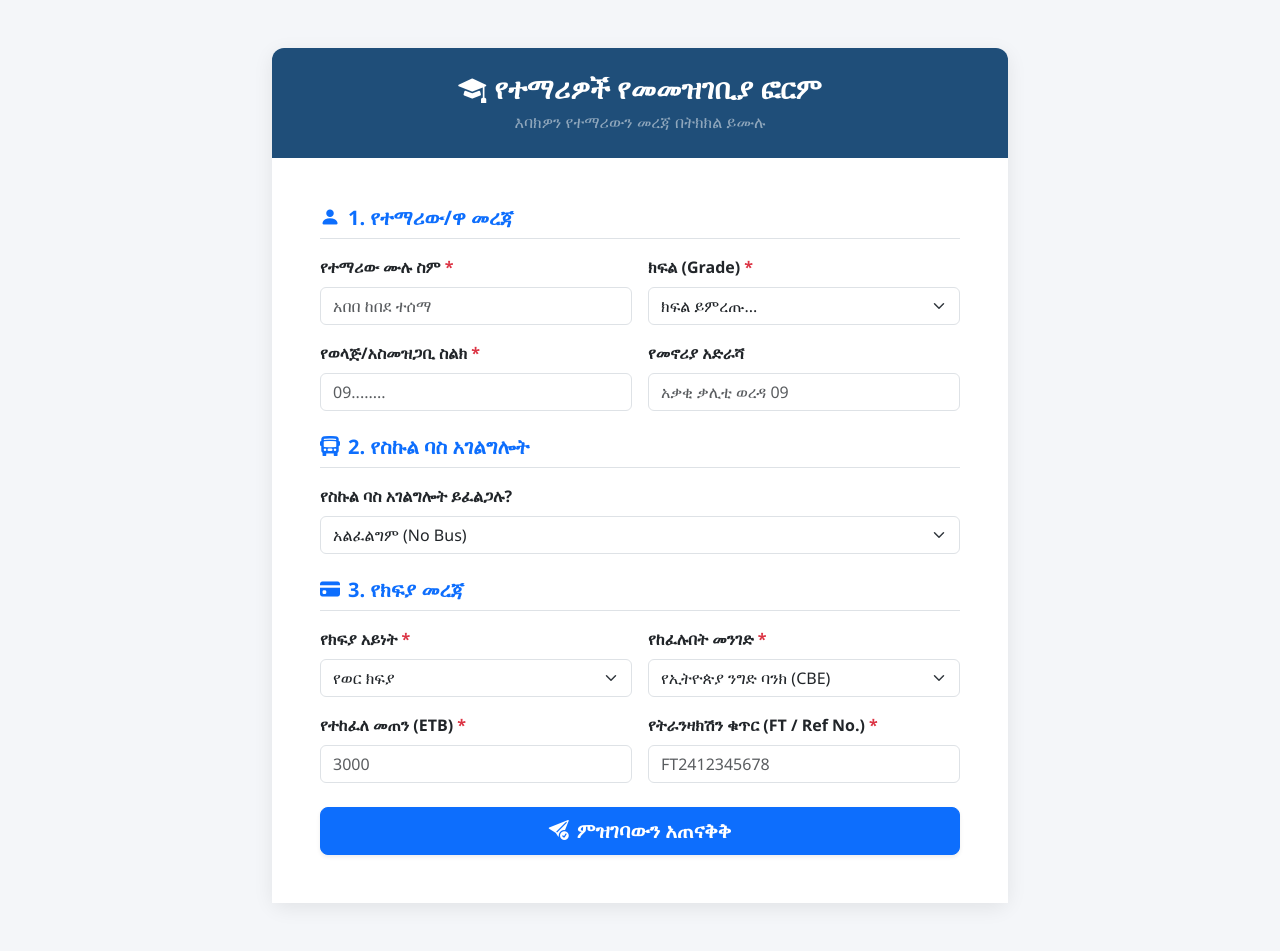
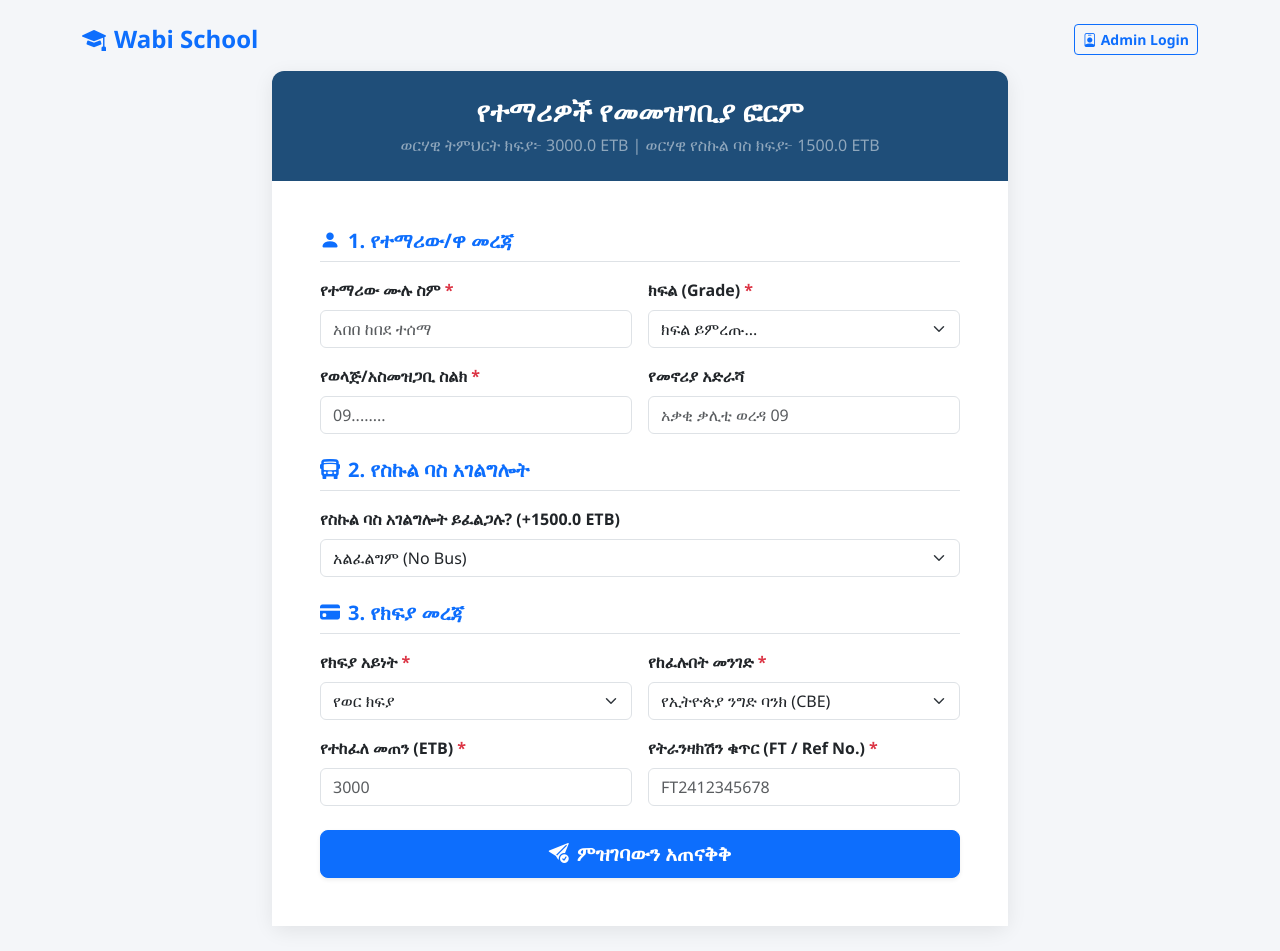
Before and after one commit to kiyya1/Kiyya_School_Manager, a Flask app: page / in a window 1280 px wide. After the commit the page ends 927 px from the top, so only its background shows below. Run offline with Flask 3, Linux system fonts and the light colour scheme; data comes from the database, SQL or seed files in the repository.

Commit message:
Update register.html

```diff
--- a/templates/register.html
+++ b/templates/register.html
@@ -12,9 +12,14 @@
     .header-box { background: #1f4e79; color: #ffffff; border-top-left-radius: 12px; border-top-right-radius: 12px; }
   </style>
 </head>
-<body class="py-5">
+<body class="py-4">
 
   <div class="container">
+    <div class="d-flex justify-content-between align-items-center mb-3">
+      <h4 class="fw-bold text-primary mb-0"><i class="bi bi-mortarboard-fill me-2"></i>Wabi School</h4>
+      <a href="/login" class="btn btn-outline-primary fw-bold btn-sm"><i class="bi bi-person-badge me-1"></i>Admin Login</a>
+    </div>
+
     <div class="row justify-content-center">
       <div class="col-lg-8">
 
@@ -31,14 +36,14 @@
 
         <div class="card card-custom">
           <div class="p-4 text-center header-box">
-            <h3 class="fw-bold mb-1"><i class="bi bi-mortarboard-fill me-2"></i>የተማሪዎች የመመዝገቢያ ፎርም</h3>
-            <p class="mb-0 text-white-50">እባክዎን የተማሪውን መረጃ በትክክል ይሙሉ</p>
+            <h3 class="fw-bold mb-1">የተማሪዎች የመመዝገቢያ ፎርም</h3>
+            <p class="mb-0 text-white-50">ወርሃዊ ትምህርት ክፍያ፦ {{ tuition_fee }} ETB | ወርሃዊ የስኩል ባስ ክፍያ፦ {{ bus_fee }} ETB</p>
           </div>
 
           <div class="card-body p-4 p-md-5 bg-white">
             <form action="/add_student" method="POST">
 
-              <!-- SECTION 1: Personal Info -->
+              <!-- SECTION 1 -->
               <h5 class="fw-bold text-primary mb-3 border-bottom pb-2"><i class="bi bi-person-fill me-2"></i>1. የተማሪው/ዋ መረጃ</h5>
               <div class="row g-3 mb-4">
                 <div class="col-md-6">
@@ -56,12 +61,6 @@
                     <option value="4th Grade">4ኛ ክፍል (4th Grade)</option>
                     <option value="5th Grade">5th Grade</option>
                     <option value="6th Grade">6th Grade</option>
-                    <option value="7th Grade">7th Grade</option>
-                    <option value="8th Grade">8th Grade</option>
-                    <option value="9th Grade">9th Grade</option>
-                    <option value="10th Grade">10th Grade</option>
-                    <option value="11th Grade">11th Grade</option>
-                    <option value="12th Grade">12th Grade</option>
                   </select>
                 </div>
 
@@ -76,17 +75,17 @@
                 </div>
               </div>
 
-              <!-- SECTION 2: Bus Service -->
+              <!-- SECTION 2 -->
               <h5 class="fw-bold text-primary mb-3 border-bottom pb-2"><i class="bi bi-bus-front-fill me-2"></i>2. የስኩል ባስ አገልግሎት</h5>
               <div class="mb-4">
-                <label class="form-label fw-bold">የስኩል ባስ አገልግሎት ይፈልጋሉ?</label>
+                <label class="form-label fw-bold">የስኩል ባስ አገልግሎት ይፈልጋሉ? (+{{ bus_fee }} ETB)</label>
                 <select name="bus_service" class="form-select">
                   <option value="አልፈልግም (No Bus)">አልፈልግም (No Bus)</option>
-                  <option value="እፈልጋለሁ (Yes Bus)">እፈልጋለሁ (Yes Bus)</option>
+                  <option value="እፈልጋለሁ (Yes Bus)">እፈልጋለሁ (Yes Bus - {{ bus_fee }} ETB)</option>
                 </select>
               </div>
 
-              <!-- SECTION 3: Payment Info -->
+              <!-- SECTION 3 -->
               <h5 class="fw-bold text-primary mb-3 border-bottom pb-2"><i class="bi bi-credit-card-fill me-2"></i>3. የክፍያ መረጃ</h5>
               <div class="row g-3 mb-4">
                 <div class="col-md-6">
```
